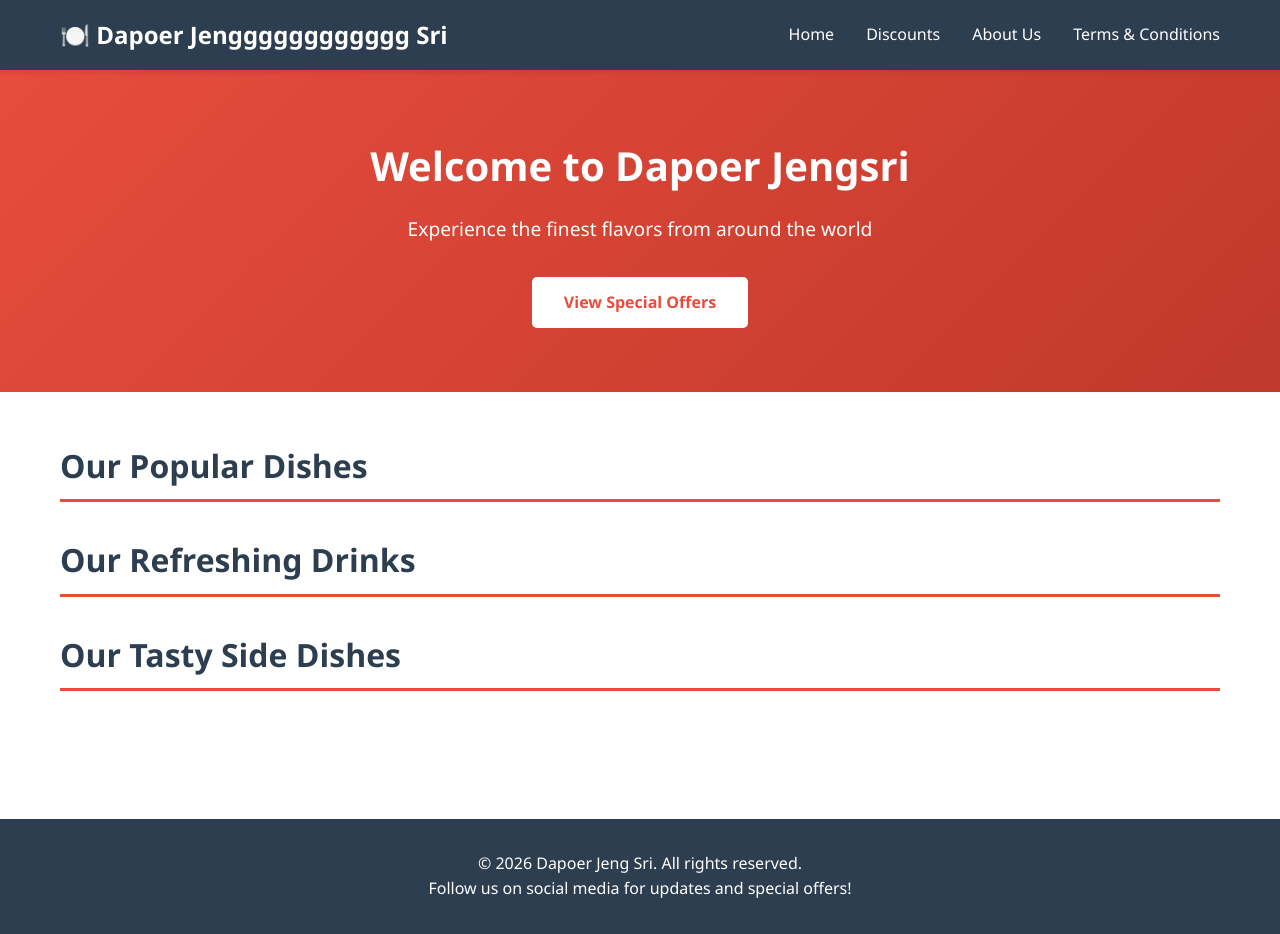
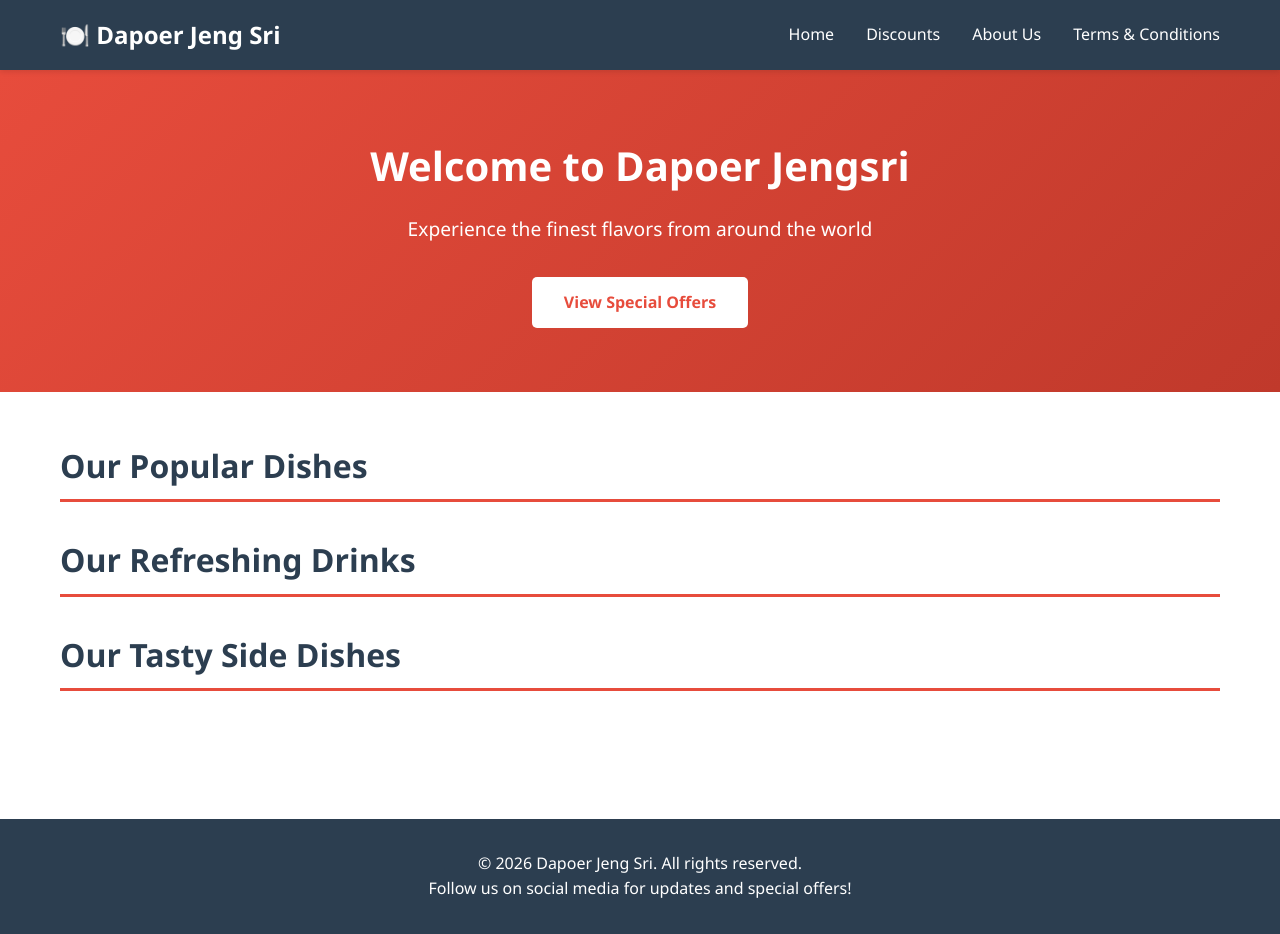
Before and after one commit to ArtolitoChandra/devOps, a plain HTML site: page dapoerjengsriweb/index.html in a window 1280 px wide. Drawn offline with Linux system fonts and the light colour scheme; no server answers.

Commit message:
Revision

```diff
--- a/dapoerjengsriweb/index.html
+++ b/dapoerjengsriweb/index.html
@@ -9,7 +9,7 @@
 <body>
     <nav>
         <div class="container">
-            <h1>🍽️ Dapoer Jengggggggggggg Sri</h1>
+            <h1>🍽️ Dapoer Jeng Sri</h1>
             <ul>
                 <li><a href="#" onclick="showPage('home')">Home</a></li>
                 <li><a href="#" onclick="showPage('discounts')">Discounts</a></li>
```
Also changed, not shown: firebase.json (renamed from development/firebase.json), 1 other file.
